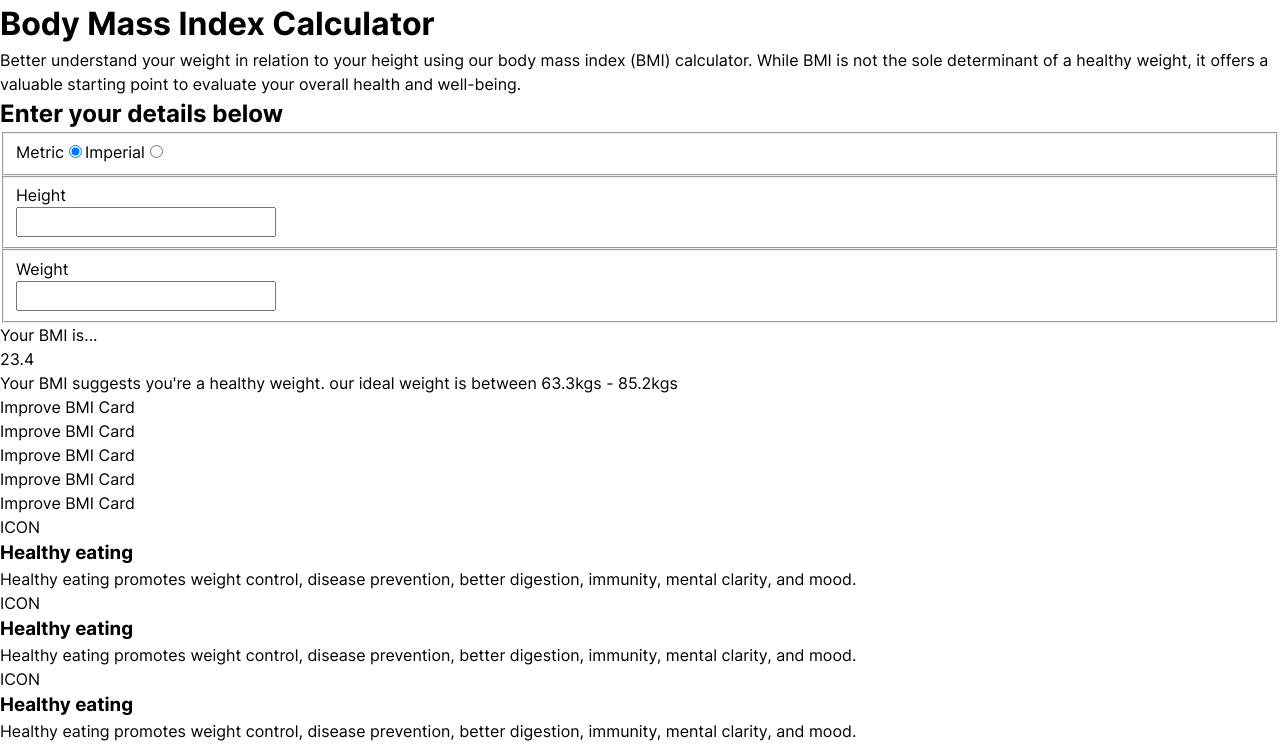
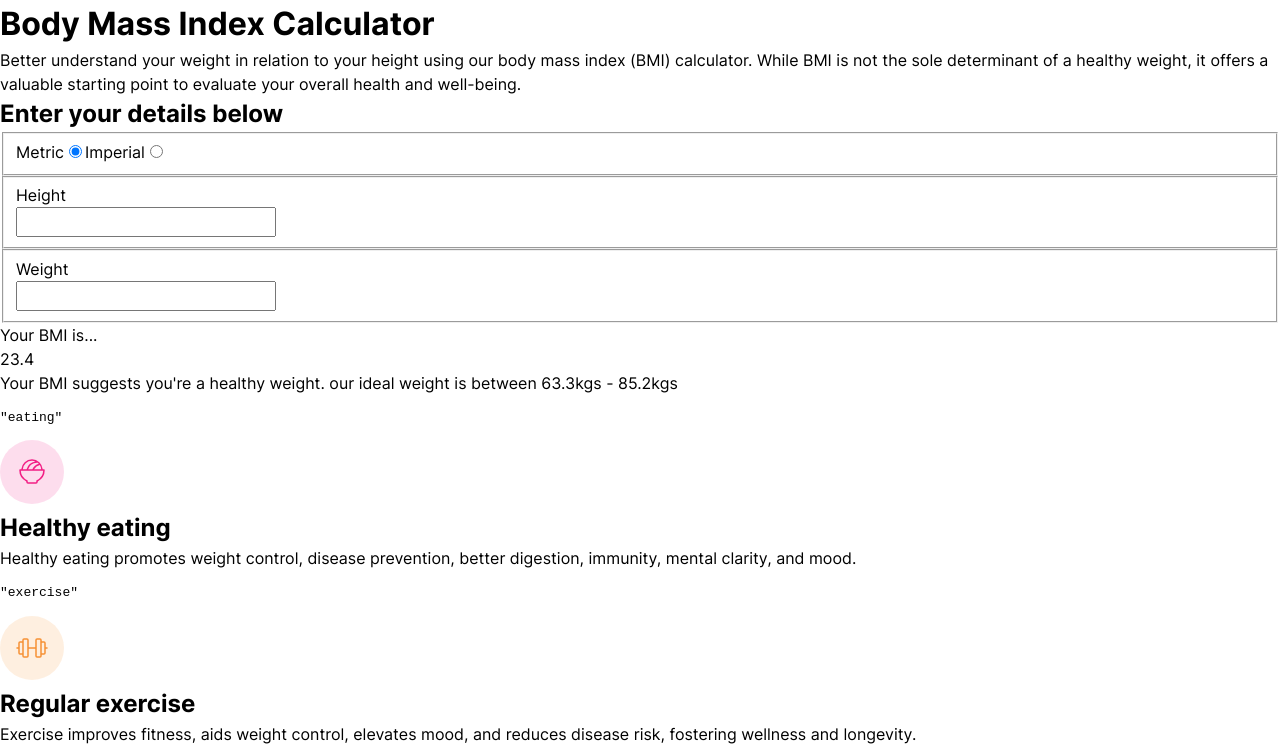
Before and after one commit to barryhanna/fem-bmi-vite, a React (Vite) app: page / in a window 1280 px wide. Shown: the top 747 px of the page. Built offline with nearby package versions, Linux system fonts and the light colour scheme.

Commit message:
Add icons

```diff
--- a/src/App.tsx
+++ b/src/App.tsx
@@ -1,4 +1,3 @@
-import './App.css'
 import BMILimitationCard from './components/BMILimitationCard/BMILimitationCard';
 import Header from './components/Header';
 import ImproveBMICard from './components/ImproveBMICard/ImproveBMICard';
@@ -10,18 +9,25 @@ function App() {
     <>
       <Header />
       <div className="improve-bmi__card-list">
-        <ImproveBMICard />
-        <ImproveBMICard />
-        <ImproveBMICard />
-        <ImproveBMICard />
-        <ImproveBMICard />
+        <ImproveBMICard icon="eating">
+            <h2>Healthy eating</h2>
+            <p>Healthy eating promotes weight control, disease prevention, better digestion, immunity, mental clarity, and mood.</p>
+          </ImproveBMICard>
+        <ImproveBMICard icon="exercise">
+            <h2>Regular exercise</h2>
+            <p>Exercise improves fitness, aids weight control, elevates mood, and reduces disease
+risk, fostering wellness and longevity.</p>
+          </ImproveBMICard>
+        <ImproveBMICard icon="sleep">
+            <h2>Adequate sleep</h2>
+            <p>Sleep enhances mental clarity, emotional stability, and physical wellness, promoting
+overall restoration and rejuvenation.</p>
+          </ImproveBMICard>
+
       </div>
       <section className="limitations-of-bmi">
         <BMILimitationCard />
-        <BMILimitationCard />
-        <BMILimitationCard />
-        <BMILimitationCard />
-        <BMILimitationCard />
+
       </section>
     </>
   )
--- a/src/components/BMILimitationCard/BMILimitationCard.tsx
+++ b/src/components/BMILimitationCard/BMILimitationCard.tsx
@@ -1,9 +1,8 @@
 const BMILimitationCard = () => {
     return <div>
-        <div>ICON</div>
-        <h3>Healthy eating</h3>
-        <p>Healthy eating promotes weight control, disease prevention, better digestion,
-immunity, mental clarity, and mood.</p>
+        <div>BMI Limitation</div>
+        <h3>Lorem, ipsum.</h3>
+        <p>Lorem ipsum dolor sit amet, consectetur adipisicing elit. Corrupti, aliquid?</p>
     </div>
 }
 
--- /dev/null
+++ b/src/components/Icon/Icon.tsx
@@ -0,0 +1,25 @@
+const Icon = ({type}) => {
+    // console.log(`ICON: ${type}`)
+    switch(type) {
+        case 'age':
+            return <svg xmlns="http://www.w3.org/2000/svg" width="32" height="32" fill="none" viewBox="0 0 32 32"><path fill="#22C1C1" d="M28.75 14A2.75 2.75 0 0 0 26 11.25h-9.25V9.675a3.756 3.756 0 0 0 3-3.675c0-3.362-3.198-5.534-3.334-5.625a.75.75 0 0 0-.832 0C15.448.466 12.25 2.638 12.25 6a3.756 3.756 0 0 0 3 3.675v1.575H6A2.75 2.75 0 0 0 3.25 14v2.916c0 1.066.352 2.1 1 2.947V25A2.75 2.75 0 0 0 7 27.75h18A2.75 2.75 0 0 0 27.75 25v-5.137a4.85 4.85 0 0 0 1-2.947V14Zm-15-8c0-1.925 1.5-3.426 2.25-4.055.75.625 2.25 2.125 2.25 4.055a2.25 2.25 0 0 1-4.5 0Zm-9 8A1.25 1.25 0 0 1 6 12.75h20A1.25 1.25 0 0 1 27.25 14v2.916c0 1.79-1.416 3.285-3.157 3.333A3.25 3.25 0 0 1 20.75 17a.75.75 0 1 0-1.5 0 3.25 3.25 0 1 1-6.5 0 .75.75 0 1 0-1.5 0 3.251 3.251 0 0 1-3.343 3.25c-1.74-.049-3.157-1.544-3.157-3.334V14ZM25 26.25H7A1.25 1.25 0 0 1 5.75 25v-3.836a4.6 4.6 0 0 0 2.117.586 4.726 4.726 0 0 0 3.446-1.345c.26-.254.49-.537.687-.843a4.75 4.75 0 0 0 8 0c.198.306.43.589.69.843A4.716 4.716 0 0 0 24 21.75h.134a4.6 4.6 0 0 0 2.116-.586V25A1.25 1.25 0 0 1 25 26.25Z"/></svg>
+        case 'eating':
+            return <svg xmlns="http://www.w3.org/2000/svg" width="64" height="64" fill="none" viewBox="0 0 64 64"><circle cx="32" cy="32" r="32" fill="#F21E84" opacity=".15"/><path fill="#F21E84" d="M44 29.25h-1.279a10.75 10.75 0 0 0-21.442 0H20a.75.75 0 0 0-.75.75 12.794 12.794 0 0 0 7 11.383V42A1.75 1.75 0 0 0 28 43.75h8A1.75 1.75 0 0 0 37.75 42v-.617a12.793 12.793 0 0 0 7-11.383.75.75 0 0 0-.75-.75Zm-6.22-6.464c.363.29.703.608 1.019.95a10.737 10.737 0 0 0-6.444 5.514h-4.187A9.28 9.28 0 0 1 37 22.75c.26 0 .521.014.78.036Zm2.008 2.231a9.186 9.186 0 0 1 1.43 4.233H34.06a9.237 9.237 0 0 1 5.727-4.233ZM32 20.75a9.21 9.21 0 0 1 3.35.625 10.79 10.79 0 0 0-8.742 7.875h-3.826A9.261 9.261 0 0 1 32 20.75Zm4.688 19.48a.75.75 0 0 0-.438.683V42a.25.25 0 0 1-.25.25h-8a.25.25 0 0 1-.25-.25v-1.087a.75.75 0 0 0-.438-.683 11.294 11.294 0 0 1-6.537-9.48h22.45a11.294 11.294 0 0 1-6.538 9.48Z"/></svg>;
+        case 'exercise':
+            return <svg xmlns="http://www.w3.org/2000/svg" width="64" height="64" fill="none" viewBox="0 0 64 64"><circle cx="32" cy="32" r="32" fill="#F69134" opacity=".15"/><path fill="#F69134" d="M47 31.25h-1.25V27A1.75 1.75 0 0 0 44 25.25h-2.25V24A1.75 1.75 0 0 0 40 22.25h-3A1.75 1.75 0 0 0 35.25 24v7.25h-6.5V24A1.75 1.75 0 0 0 27 22.25h-3A1.75 1.75 0 0 0 22.25 24v1.25H20A1.75 1.75 0 0 0 18.25 27v4.25H17a.75.75 0 1 0 0 1.5h1.25V37A1.75 1.75 0 0 0 20 38.75h2.25V40A1.75 1.75 0 0 0 24 41.75h3A1.75 1.75 0 0 0 28.75 40v-7.25h6.5V40A1.75 1.75 0 0 0 37 41.75h3A1.75 1.75 0 0 0 41.75 40v-1.25H44A1.75 1.75 0 0 0 45.75 37v-4.25H47a.75.75 0 1 0 0-1.5Zm-27 6a.25.25 0 0 1-.25-.25V27a.25.25 0 0 1 .25-.25h2.25v10.5H20ZM27.25 40a.25.25 0 0 1-.25.25h-3a.25.25 0 0 1-.25-.25V24a.25.25 0 0 1 .25-.25h3a.25.25 0 0 1 .25.25v16Zm13 0a.25.25 0 0 1-.25.25h-3a.25.25 0 0 1-.25-.25V24a.25.25 0 0 1 .25-.25h3a.25.25 0 0 1 .25.25v16Zm4-3a.25.25 0 0 1-.25.25h-2.25v-10.5H44a.25.25 0 0 1 .25.25v10Z"/></svg>;
+        case 'gender':
+            return <svg xmlns="http://www.w3.org/2000/svg" width="32" height="32" fill="none" viewBox="0 0 32 32"><path fill="#F24E1E" d="M26 3.25h-5a.75.75 0 1 0 0 1.5h3.19l-3.75 3.742a7.75 7.75 0 1 0-6.19 13.22v2.538H11a.75.75 0 1 0 0 1.5h3.25V29a.75.75 0 1 0 1.5 0v-3.25H19a.75.75 0 1 0 0-1.5h-3.25v-2.538A7.75 7.75 0 0 0 21.41 9.65l3.84-3.84V9a.75.75 0 1 0 1.5 0V4a.75.75 0 0 0-.75-.75Zm-11 17A6.25 6.25 0 1 1 21.25 14 6.257 6.257 0 0 1 15 20.25Z"/></svg>;
+        case 'muscle':
+            return <svg xmlns="http://www.w3.org/2000/svg" width="32" height="32" fill="none" viewBox="0 0 32 32"><path fill="#9747FF" d="M10.44 28h9.154C25.368 28 28 23.732 28 19.77a6.877 6.877 0 0 0-.68-2.677 6.836 6.836 0 0 0-1.678-2.188 7.96 7.96 0 0 0-5.336-2.216 7.924 7.924 0 0 0-3.752 1.188 7.99 7.99 0 0 0-2.73 2.852 932.84 932.84 0 0 1-1.615-3.254h1.697c.503-.031.98-.232 1.355-.57.376-.338.628-.793.715-1.292a2.707 2.707 0 0 0 .963-2.174c0-2.955-3.284-4.438-5.11-4.438-2.493-.059-3.216 1.763-3.863 3.393l-.028.073C7.534 9.509 4 18.748 4 21.554a6.558 6.558 0 0 0 1.844 4.588 6.25 6.25 0 0 0 4.596 1.856V28ZM9.43 9.06c.7-1.763 1.089-2.444 2.33-2.444h.055c1.195 0 3.52.996 3.52 2.824.021.184-.007.37-.082.539a1.5 1.5 0 0 0-.366-.35.76.76 0 0 0-.41-.139h-.426c-.415-.527-1.691-1.462-2.684-1.286l1.04 1.33h1.485l.215.516c.266.637.174.955.088 1.093a.447.447 0 0 1-.334.21H8.826l.495.65c.217.284.506.506.789.675.002.121.03.24.084.35l.222.447v.002c.47.948 1.56 3.144 2.145 4.316-.02.029-.04.059-.058.089l-2.32 3.793a.812.812 0 0 0 .264 1.11.797.797 0 0 0 1.103-.265l2.084-3.41a.999.999 0 0 0 .218.027c.082-.003.162-.016.24-.038l2.152 3.569a.803.803 0 0 0 1.101.271.806.806 0 0 0 .27-1.108l-2.376-3.94a1.659 1.659 0 0 0-.113-.163 6.328 6.328 0 0 1 2.142-2.399 6.272 6.272 0 0 1 3.037-1.027 6.353 6.353 0 0 1 4.249 1.784 5.31 5.31 0 0 1 1.843 3.684c-.001 3.293-2.105 6.616-6.803 6.616H10.44a4.692 4.692 0 0 1-3.454-1.372 4.917 4.917 0 0 1-1.381-3.445c0-2.13 2.764-9.758 3.826-12.509Z"/></svg>;
+        case 'pregnancy':
+            return <svg xmlns="http://www.w3.org/2000/svg" width="32" height="32" fill="none" viewBox="0 0 32 32"><path fill="#FFC700" d="M11.5 17.25a1.25 1.25 0 1 1 0-2.5 1.25 1.25 0 0 1 0 2.5Zm9-2.5a1.25 1.25 0 1 0 0 2.5 1.25 1.25 0 0 0 0-2.5Zm-1.4 5.615a5.875 5.875 0 0 1-6.2 0 .75.75 0 0 0-.8 1.27 7.375 7.375 0 0 0 7.8 0 .751.751 0 0 0-.8-1.27ZM28.75 16A12.75 12.75 0 1 1 16 3.25 12.765 12.765 0 0 1 28.75 16Zm-1.5 0A11.263 11.263 0 0 0 16.366 4.756C14.787 6.904 14.75 8.981 14.75 9a1.25 1.25 0 0 0 2.5 0 .75.75 0 1 1 1.5 0 2.75 2.75 0 1 1-5.5 0c0-.094.019-1.978 1.268-4.152A11.25 11.25 0 1 0 27.25 16Z"/></svg>;
+        case 'race':
+            return <svg xmlns="http://www.w3.org/2000/svg" width="32" height="32" fill="none" viewBox="0 0 32 32"><path fill="#F21E84" d="M16 8.75a3.75 3.75 0 1 0 0-7.5 3.75 3.75 0 0 0 0 7.5Zm0-6a2.25 2.25 0 1 1 0 4.5 2.25 2.25 0 0 1 0-4.5Zm11.11 14.177-5.651-6.407a3.75 3.75 0 0 0-2.813-1.27h-5.292a3.75 3.75 0 0 0-2.813 1.269L4.89 16.927a2.25 2.25 0 0 0 3.168 3.198l2.638-2.116-2.266 8.606a2.25 2.25 0 0 0 4.094 1.868L16 22.5l3.476 5.989a2.25 2.25 0 0 0 4.094-1.868l-2.266-8.608 2.639 2.112a2.25 2.25 0 0 0 3.167-3.195v-.003Zm-1.079 2.103a.75.75 0 0 1-1.061 0 .523.523 0 0 0-.061-.055l-4.439-3.56a.75.75 0 0 0-1.195.775l2.859 10.866a.966.966 0 0 0 .046.125.75.75 0 1 1-1.36.634.542.542 0 0 0-.031-.06l-4.14-7.13a.75.75 0 0 0-1.298 0l-4.14 7.131a.534.534 0 0 0-.031.06.75.75 0 0 1-1.36-.633.954.954 0 0 0 .046-.125l2.859-10.867a.75.75 0 0 0-.316-.816.759.759 0 0 0-.409-.125.75.75 0 0 0-.47.165l-4.439 3.56a.523.523 0 0 0-.061.055.75.75 0 0 1-1.061-1.061L6 17.935l5.665-6.424a2.25 2.25 0 0 1 1.688-.761h5.292a2.25 2.25 0 0 1 1.688.761L26 17.935l.032.034a.748.748 0 0 1 0 1.061Z"/></svg>;
+        case 'sleep':
+            return <svg xmlns="http://www.w3.org/2000/svg" width="64" height="64" fill="none" viewBox="0 0 64 64"><circle cx="32" cy="32" r="32" fill="#22C1C1" opacity=".15"/><path fill="#22C1C1" d="M45.75 28a.75.75 0 0 1-.75.75h-2.25V31a.75.75 0 0 1-1.5 0v-2.25H39a.75.75 0 1 1 0-1.5h2.25V25a.75.75 0 1 1 1.5 0v2.25H45a.75.75 0 0 1 .75.75ZM34 22.75h1.25V24a.75.75 0 1 0 1.5 0v-1.25H38a.75.75 0 0 0 0-1.5h-1.25V20a.75.75 0 0 0-1.5 0v1.25H34a.75.75 0 1 0 0 1.5Zm8.906 12.535a.75.75 0 0 1 .134.75A11.751 11.751 0 1 1 27.97 20.96a.75.75 0 0 1 .992.849 11.262 11.262 0 0 0 13.23 13.229.75.75 0 0 1 .714.247Zm-1.796 1.418A12.765 12.765 0 0 1 27.297 22.89a10.248 10.248 0 0 0 1.526 18.849 10.25 10.25 0 0 0 12.287-5.036Z"/></svg>;
+        default:
+            return null;
+    }
+}
+
+export default Icon;
--- /dev/null
+++ b/src/components/Icon/index.tsx
@@ -0,0 +1 @@
+export { default} from './Icon';
--- a/src/components/ImproveBMICard/ImproveBMICard.tsx
+++ b/src/components/ImproveBMICard/ImproveBMICard.tsx
@@ -1,5 +1,11 @@
-const ImproveBMICard = () => {
-    return <p>Improve BMI Card</p>
+import Icon from '../Icon';
+
+const ImproveBMICard = ({ icon, children }) => {
+    return <div className='improve-bmi__card'>
+        <pre>{JSON.stringify(icon, null, 2)}</pre>
+        <Icon type={icon} />
+        {children}
+    </div>
 }
 
 export default ImproveBMICard;
--- a/src/main.tsx
+++ b/src/main.tsx
@@ -1,7 +1,7 @@
 import React from 'react'
 import ReactDOM from 'react-dom/client'
 import App from './App.tsx'
-import './index.css'
+import './index.scss'
 
 ReactDOM.createRoot(document.getElementById('root') as HTMLElement).render(
   <React.StrictMode>
```
Also changed, not shown: src/App.css (deleted), src/index.scss (renamed from src/index.css), 1 other file (tests, documents, lock files or other folders).
